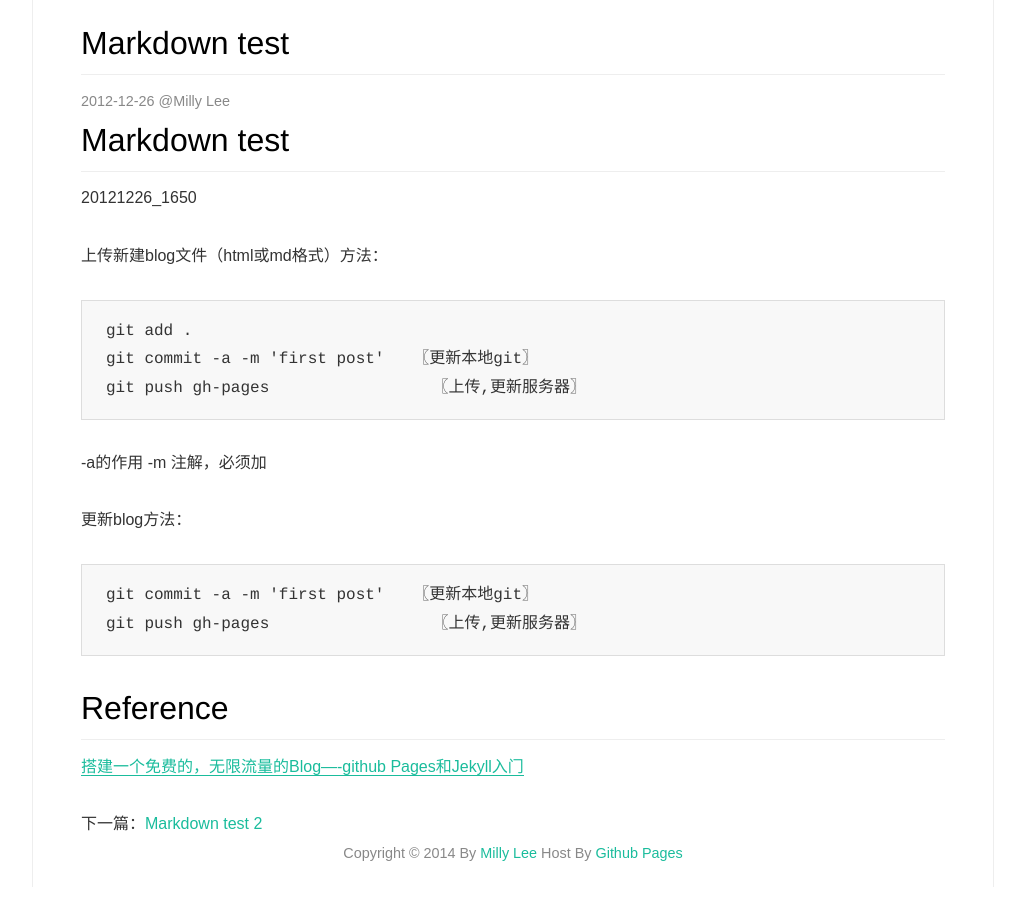
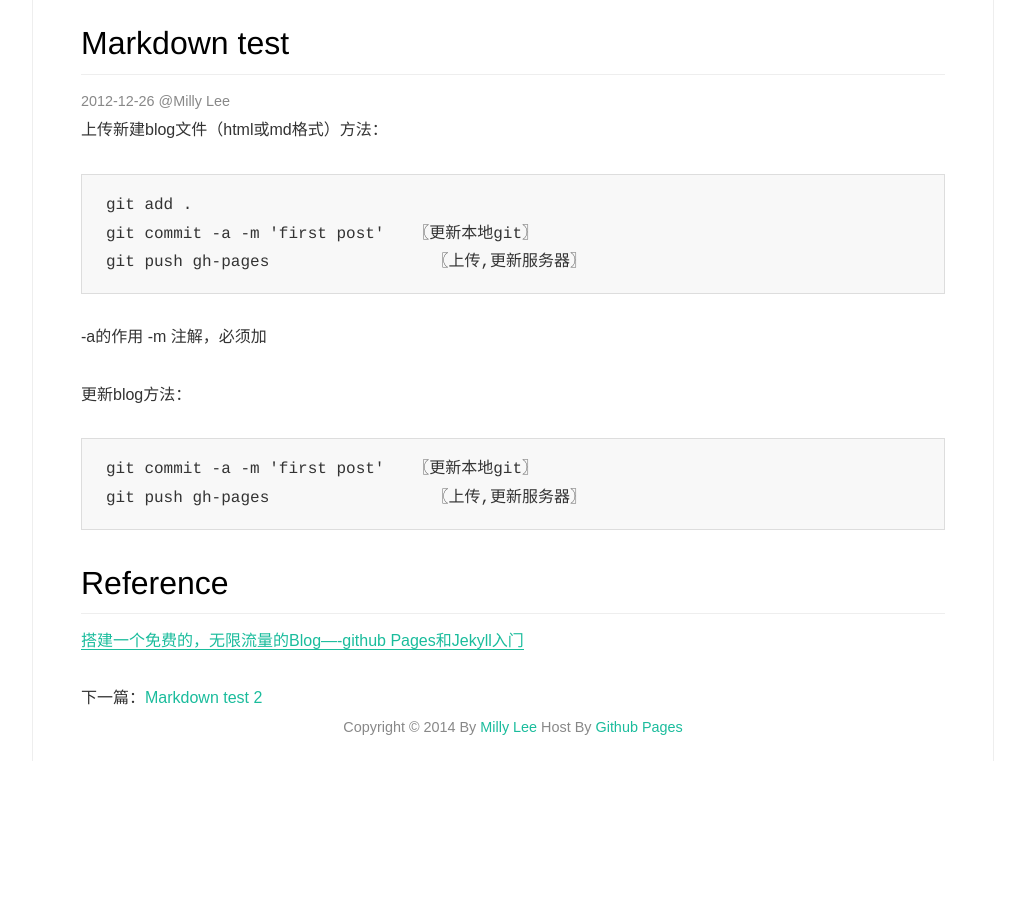
Before and after one commit to liminli/blog, a Jekyll site: the page built from _posts/2012-12-26-Markdown-test.md, in a window 1280 px wide. Shown: the whole page, without its empty margins (127-1152 px from the left). Built offline with Jekyll 4.4.1, drawn with Linux system fonts in a browser that asks for light colours.

Commit message:
Update 2012-12-26-Markdown-test.md

```diff
--- a/_posts/2012-12-26-Markdown-test.md
+++ b/_posts/2012-12-26-Markdown-test.md
@@ -2,9 +2,6 @@
 layout: post
 title: Markdown test
 ---
-
-# Markdown test
-20121226_1650
 
 上传新建blog文件（html或md格式）方法：
 
```
